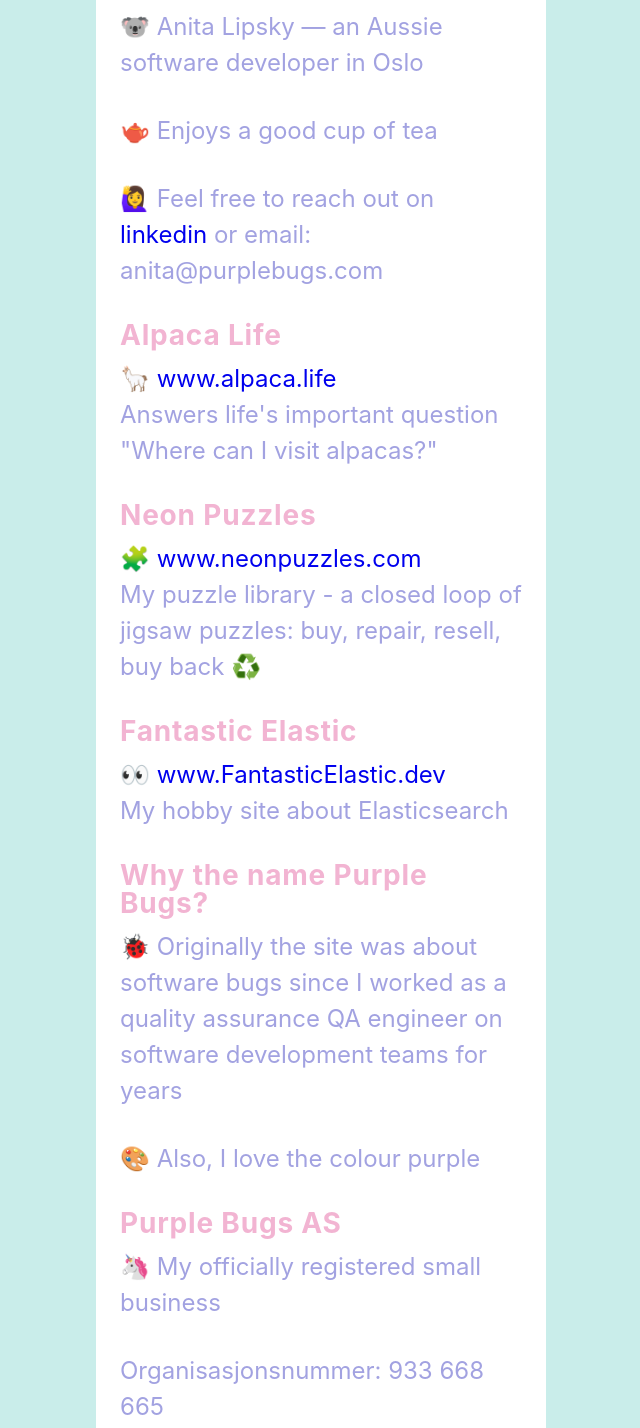
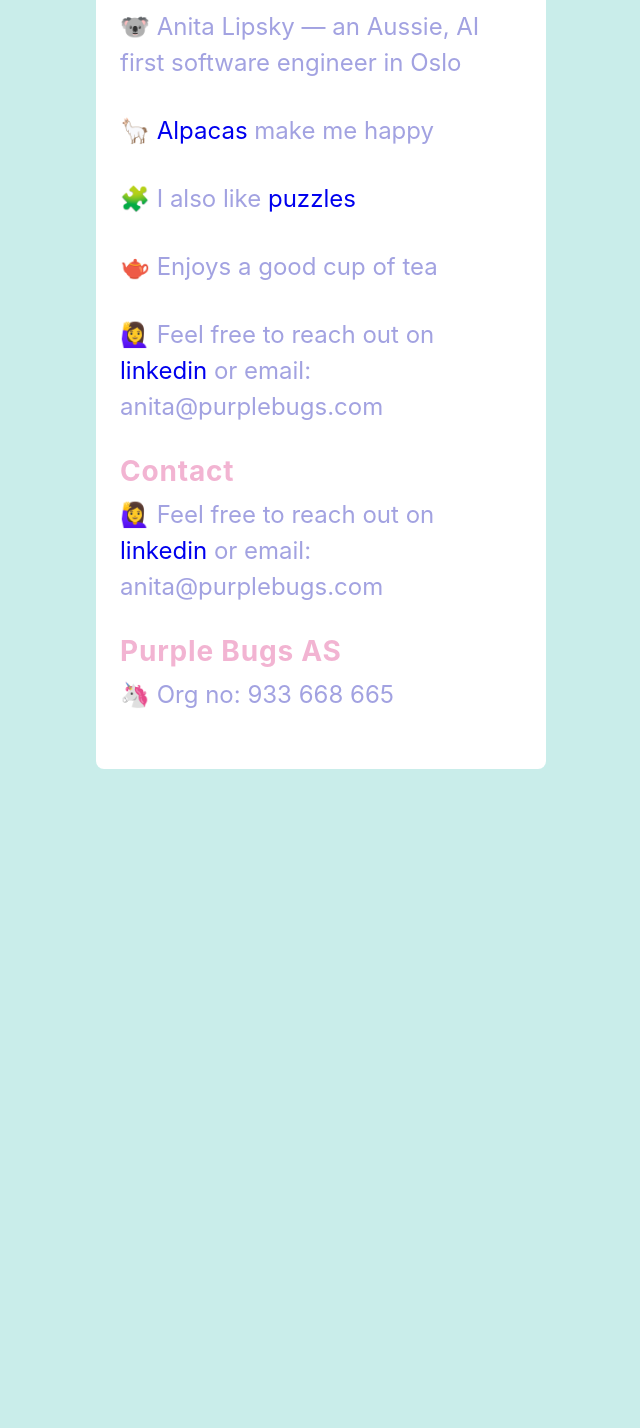
Before and after one commit to purplebugs/purplebugs.github.io, a plain HTML site: page index.html in a window 1280 px wide. Shown: the part 490-1918 px from the top of the page, without its empty margins (319-959 px from the left). After the commit the page ends 1291 px from the top, so only its background shows below. Drawn offline with Linux system fonts and the light colour scheme.

Commit message:
Simplify text

```diff
--- a/index.html
+++ b/index.html
@@ -25,7 +25,11 @@
 
         <article>
           <h3>About me</h3>
-          <p>🐨 Anita Lipsky — an Aussie software developer in Oslo</p>
+          <p>🐨 Anita Lipsky — an Aussie, AI first software engineer in Oslo</p>
+          <p>🦙 <a href="https://www.alpaca.life">Alpacas</a> make me happy</p>
+          <p>
+            🧩 I also like <a href="https://www.neonpuzzles.com">puzzles</a>
+          </p>
           <p>🫖 Enjoys a good cup of tea</p>
           <p>
             🙋‍♀️ Feel free to reach out on
@@ -37,48 +41,19 @@
         </article>
 
         <article>
-          <h3>Alpaca Life</h3>
+          <h3>Contact</h3>
           <p>
-            🦙 <a href="https://www.alpaca.life">www.alpaca.life</a><br />
-            Answers life's important question "Where can I visit alpacas?"
+            🙋‍♀️ Feel free to reach out on
+            <a href="https://www.linkedin.com/in/anita-lipsky-506360120/"
+              >linkedin</a
+            >
+            or email: anita@purplebugs.com
           </p>
         </article>
 
         <article>
-          <h3>Neon Puzzles</h3>
-          <p>
-            🧩 <a href="https://www.neonpuzzles.com">www.neonpuzzles.com</a
-            ><br />
-            My puzzle library - a closed loop of jigsaw puzzles: buy, repair,
-            resell, buy back ♻️
-          </p>
-        </article>
-
-        <article>
-          <h3>Fantastic Elastic</h3>
-          <p>
-            👀
-            <a href="https://www.fantasticelastic.dev"
-              >www.FantasticElastic.dev</a
-            ><br />
-            My hobby site about Elasticsearch
-          </p>
-        </article>
-
-        <article>
-          <h3>Why the name Purple Bugs?</h3>
-          <p>
-            🐞 Originally the site was about software bugs since I worked as a
-            quality assurance QA engineer on software development teams for
-            years
-          </p>
-          <p>🎨 Also, I love the colour purple</p>
-        </article>
-
-        <article>
           <h3>Purple Bugs AS</h3>
-          <p>🦄 My officially registered small business</p>
-          <p>Organisasjonsnummer: 933 668 665</p>
+          <p>🦄 Org no: 933 668 665</p>
         </article>
       </section>
     </main>
```
